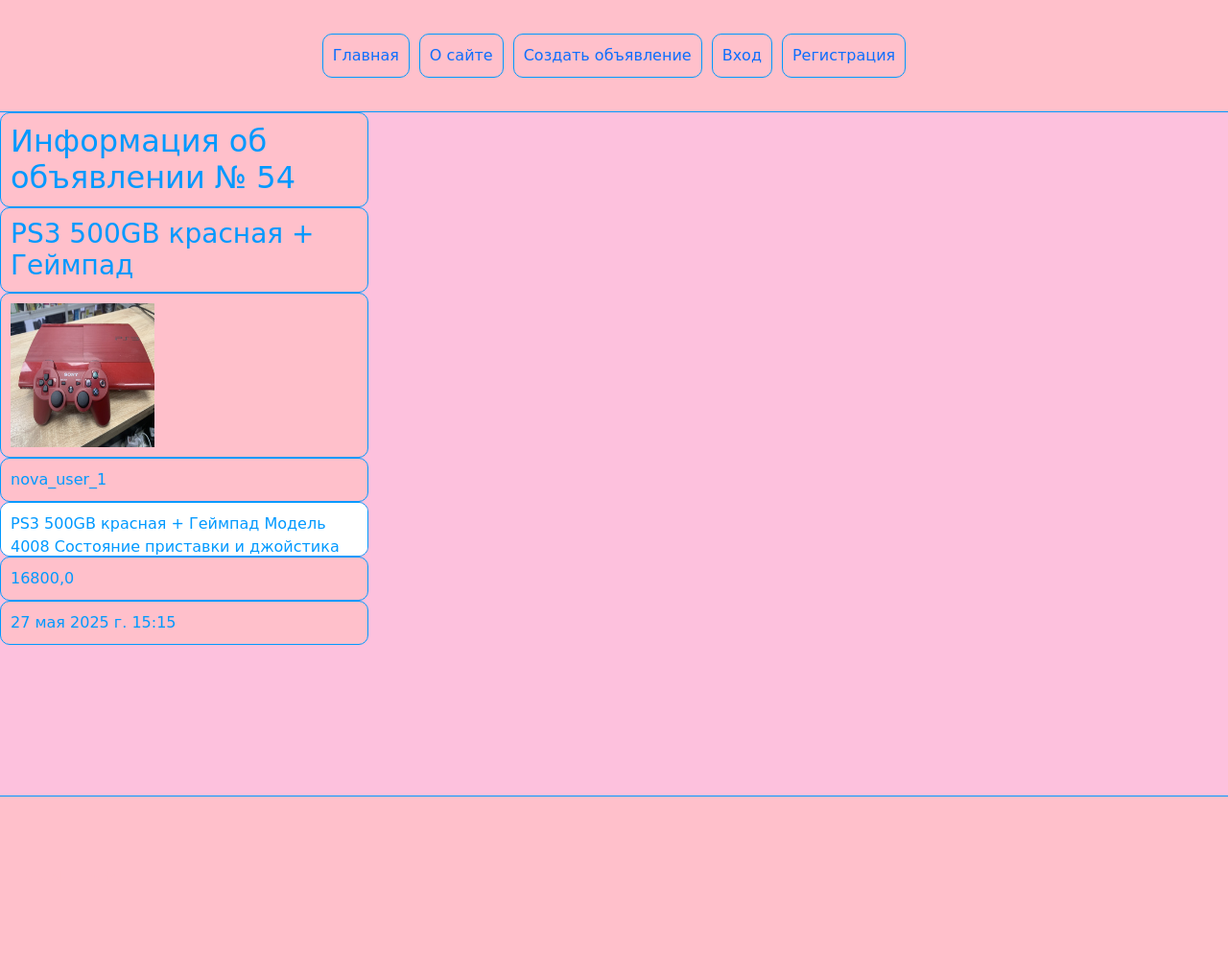
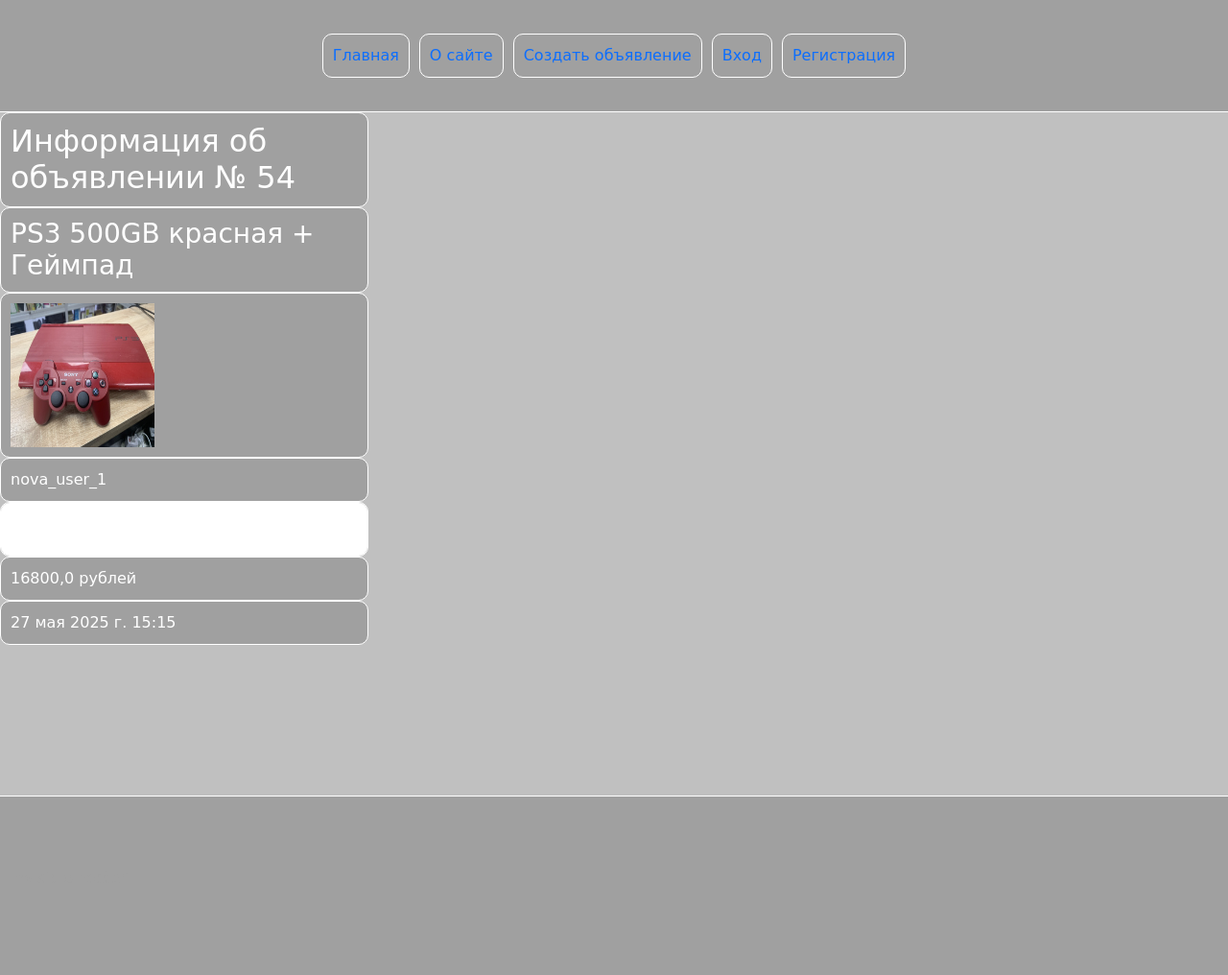
Before and after one commit to Elmersperry/samplesite, a Django app: page /bboard/bb/54/ in a window 1280 px wide. Shown: the whole page at 96% size. Run offline with Django 5.2, Linux system fonts and the light colour scheme; data comes from the database, SQL or seed files in the repository; both versions use the stored data as it was after the commit.

Commit message:
mmmmmmmmmm

```diff
--- a/bboard/templates/bboard/bb_detail.html
+++ b/bboard/templates/bboard/bb_detail.html
@@ -19,7 +19,7 @@
     <p class="generic-description">{{ bb.author }}</p>
 {% endif %}
 <p class="bb-content-detail">{{ bb.content }}</p>
-<p class="generic-description">{{ bb.price }}</p>
+<p class="generic-description">{{ bb.price }} рублей</p>
 <p class="generic-description">{{ bb.published }}</p>
 
 {% if user == bb.author %}
--- a/static/css/styles_1.css
+++ b/static/css/styles_1.css
@@ -1,9 +1,20 @@
 :root {
-    --main_bg: rgba(253, 181, 215, 0.829);
-    --border-color: rgb(0, 153, 255);
-    --text-color: rgb(0, 153, 255);
-    --inside-color: pink;
+    --main_bg: #C0C0C0;
+    --border-color: white;
+    --text-color: white;
+    --inside-color: #A0A0A0;
 }
+
+a {
+    text-decoration: none;
+    color: var(--text-color);
+}
+
+a:visited, a:active, a:focus, a:hover {
+    color: var(--text-color);
+    text-decoration: none;
+}
+
 
 /*
 :root {
```
Also changed, not shown: db.sqlite3, media/postings/GBAPikachu.jpg (added), media/postings/NSLiteYellow.jpg (added), media/postings/NSMario.jpg (added), media/postings/NSOLED.jpg (added), media/postings/NWiiBlue.jpg (added), media/postings/NWiiMarioKart.jpg (added), media/postings/PS1Fat.jpg (added), media/postings/PS2Silver.jpg (added), media/postings/PS2Silver_pulbCqp.jpg (added), media/postings/PS2White.jpg (added), media/postings/PS2WithBox.jpg (added), media/postings/PS2WithBox_UlruUEh.jpg (added), media/postings/PS3Red.jpg (added), 4 more files.
